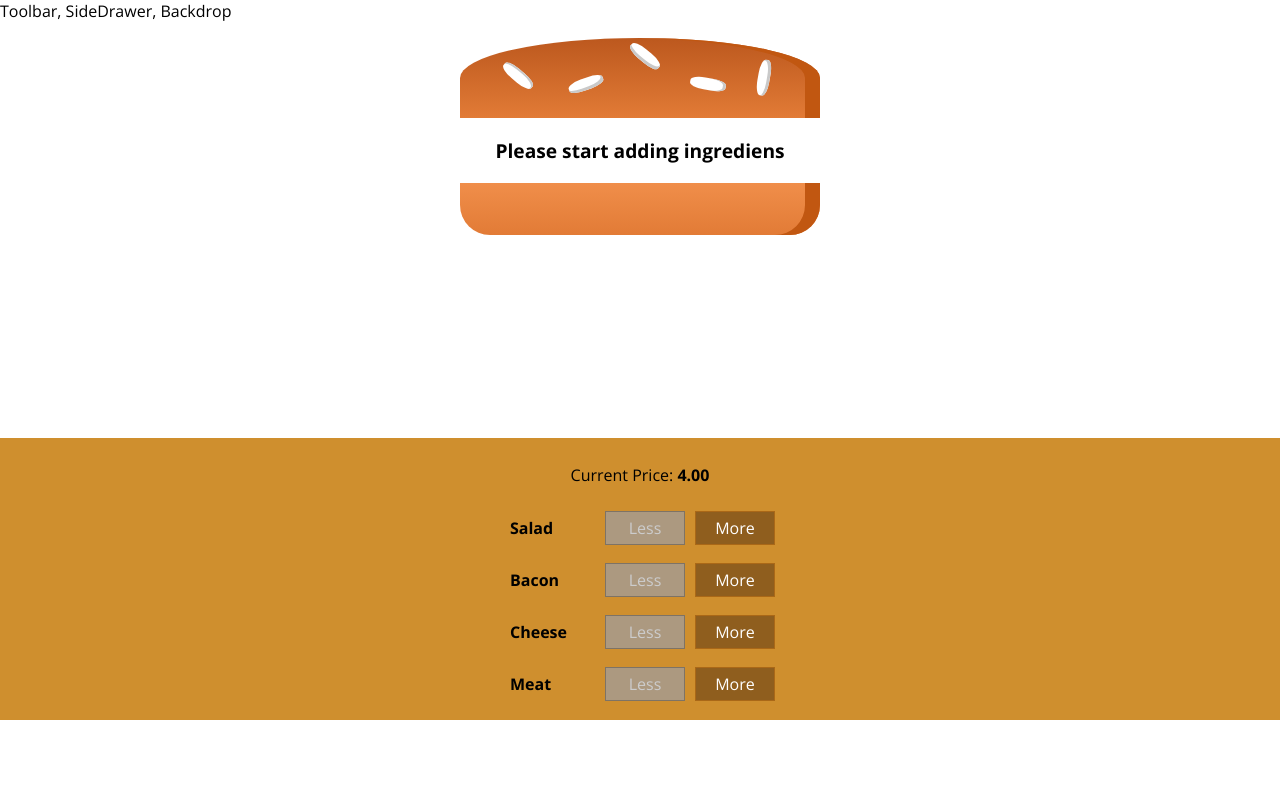
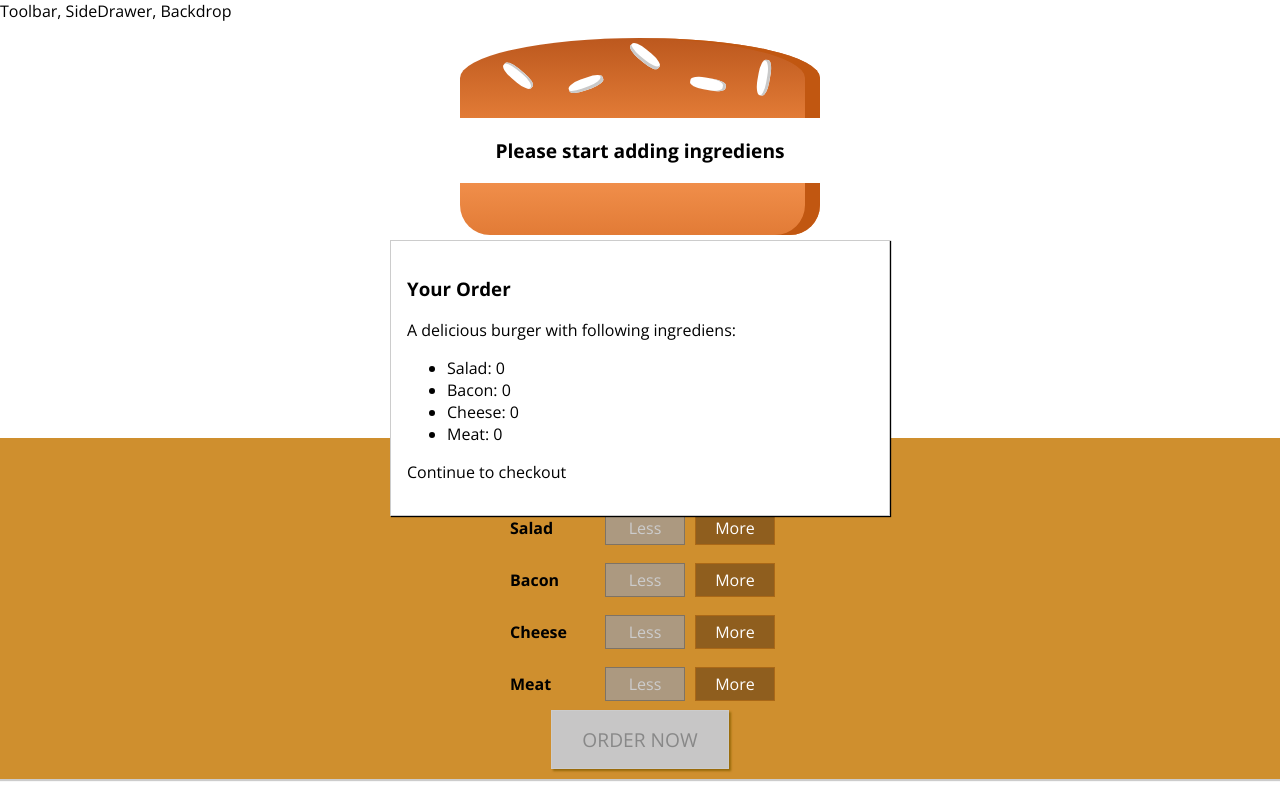
Before and after one commit to domazet93/react-redux-app, a React app: page / in a window 1280 px wide. Built offline with nearby package versions, Linux system fonts and the light colour scheme.

Commit message:
new component - modal and order summary display burger ingredients inside modal comp.

```diff
--- a/src/components/BuildControls/BuildControls.css
+++ b/src/components/BuildControls/BuildControls.css
@@ -1,10 +1,51 @@
 .BuildControls {
     width: 100%;
-    background-color: #cf8f2e;
+    background-color: #CF8F2E;
     display: flex;
     flex-flow: column;
     align-items: center;
-    box-shadow: 0 2py 1px #ccc;
+    box-shadow: 0 2px 1px #ccc;
     margin: auto;
     padding: 10px 0;
 }
+
+.OrderButton {
+    background-color: #DAD735;
+    outline: none;
+    cursor: pointer;
+    border: 1px solid #966909;
+    color: #966909;
+    font-family: inherit;
+    font-size: 1.2em;
+    padding: 15px 30px;
+    box-shadow: 2px 2px 2px #966909;
+}
+
+.OrderButton:hover, .OrderButton:active {
+    background-color: #A0DB41;
+    border: 1px solid #966909;
+    color: #966909;
+}
+
+.OrderButton:disabled {
+    background-color: #C7C6C6;
+    cursor: not-allowed;
+    border: 1px solid #ccc;
+    color: #888888;
+}
+
+.OrderButton:not(:disabled) {
+    animation: enable 0.3s linear;
+}
+
+@keyframes enable {
+    0% {
+        transform: scale(1);
+    }
+    60% {
+        transform: scale(1.1);
+    }
+    100% {
+        transform: scale(1);
+    }
+}
--- a/src/components/BuildControls/BuildControls.js
+++ b/src/components/BuildControls/BuildControls.js
@@ -13,7 +13,7 @@
 const buildControls = (props) => (
   <div className={classes.BuildControls}>
     <p>Current Price: <strong>{props.price.toFixed(2)}</strong></p>
-    { controlls.map((ctrl) => {
+    { controlls.map((ctrl, index) => {
       return <BuildControl
                 key={ctrl.label}
                 label={ctrl.label}
@@ -21,6 +21,8 @@
                 added={() => props.ingredientAdded(ctrl.type)}
                 disabled={props.disabled[ctrl.type]} />
     })}
+    <button className={classes.OrderButton}
+            disabled={!props.purchasable}>ORDER NOW</button>
   </div>
 )
 
--- a/src/components/Burger/Burger.js
+++ b/src/components/Burger/Burger.js
@@ -7,7 +7,7 @@
   let transformedIngredients = Object.keys(props.ingrediens)
   .map((ingr) => {
     return [...Array(props.ingrediens[ingr])].map((_, i) => {
-      return <BurgerIngredients key={ingr + 1 } type={ingr} />
+      return <BurgerIngredients key={ingr + i } type={ingr} />
     })
   }).reduce((arr, el) => [...arr, ...el] ,[]);
 
--- /dev/null
+++ b/src/components/Burger/OrderSummary/OrderSummary.js
@@ -0,0 +1,27 @@
+
+import React from "react";
+import Aux from "../../../hoc/Aux";
+
+const orderSummary = (props) => {
+  const ingrediensSummary = Object.keys(props.ingrediens)
+        .map((ingr) => {
+          return (
+            <li key={ingr}>
+              <span style={{ textTransform: "capitalize" }}>{ingr}: </span>
+              {props.ingrediens[ingr]}
+            </li>
+          )
+        });
+  return (
+    <Aux>
+      <h3>Your Order</h3>
+      <p>A delicious burger with following ingrediens:</p>
+      <ul>
+        {ingrediensSummary}
+      </ul>
+      <p>Continue to checkout</p>
+    </Aux>
+  )
+}
+
+export default orderSummary;
--- /dev/null
+++ b/src/components/UI/Modal/Modal.css
@@ -0,0 +1,20 @@
+.Modal {
+  position: fixed;
+  z-index: 500;
+  background-color: white;
+  width: 70%;
+  border: 1px solid #ccc;
+  box-shadow: 1px 1px 1px black;
+  padding: 16px;
+  left: 15%;
+  top: 30%;
+  box-sizing: border-box;
+  transition: all 0.3s ease-out;
+}
+
+@media (min-width: 600px) {
+  .Modal {
+      width: 500px;
+      left: calc(50% - 250px);
+  }
+}
--- /dev/null
+++ b/src/components/UI/Modal/Modal.js
@@ -0,0 +1,10 @@
+import React from "react";
+import classes from "./Modal.css";
+
+const modal = (props) => (
+  <div className={classes.Modal}>
+    {props.children}
+  </div>
+)
+
+export default modal;
--- a/src/containers/BurgerBuilder/BurgerBuilder.js
+++ b/src/containers/BurgerBuilder/BurgerBuilder.js
@@ -2,6 +2,8 @@
 import Aux from "../../hoc/Aux";
 import Burger from  "../../components/Burger/Burger"
 import BuildControls from "../../components/BuildControls/BuildControls"
+import Modal from "../../components/UI/Modal/Modal"
+import OrderSummary from "../../components/Burger/OrderSummary/OrderSummary";
 
 const INGREDIENT_PRICES = {
   salad: .5,
@@ -18,7 +20,16 @@
       cheese: 0,
       meat: 0
     },
-    totalPrice: 4
+    totalPrice: 4,
+    purchasable: false
+  }
+
+  updatePurchaseState(ingrediens) {
+    const sum = Object.values(ingrediens)
+                .reduce((prev, curr) => prev + curr)
+    this.setState({
+      purchasable: sum > 0
+    })
   }
 
   addIngredientHandler = (type) => {
@@ -32,7 +43,8 @@
     this.setState({
       totalPrice: newPrice,
       ingrediens: updatedIngredients
-    })
+    });
+    this.updatePurchaseState(updatedIngredients);
   }
 
   removeIngredientHandler = (type) => {
@@ -47,7 +59,8 @@
     this.setState({
       totalPrice: newPrice,
       ingrediens: updatedIngredients
-    })
+    });
+    this.updatePurchaseState(updatedIngredients);
   }
 
   render() {
@@ -61,12 +74,14 @@
 
     return (
       <Aux>
+        <Modal><OrderSummary ingrediens={this.state.ingrediens}/></Modal>
         <Burger ingrediens={this.state.ingrediens} />
         <BuildControls
           ingredientRemoved={this.removeIngredientHandler}
           ingredientAdded={this.addIngredientHandler}
           disabled={disabledInfo}
-          price={this.state.totalPrice}/>
+          price={this.state.totalPrice}
+          purchasable={this.state.purchasable}/>
       </Aux>
     )
   }
```
Also changed, not shown: src/components/UI/Backdrop/Backdrop.js (added).
